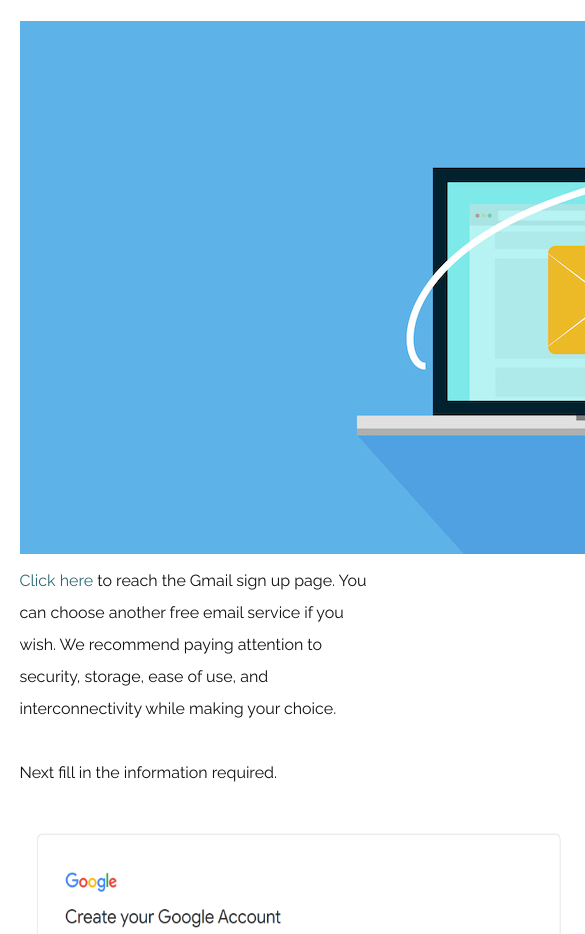
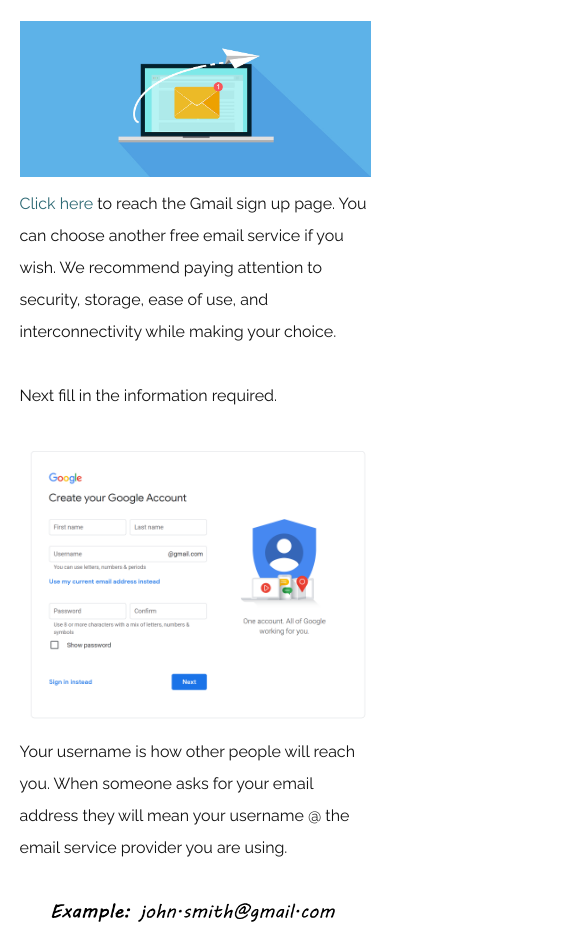
Before and after one commit to TiaMcDowell/nwhacks-intronet, a plain HTML site: page public/article-set_up_email.html in a window 390 px wide. Shown: the part 289-1223 px from the top of the page, 585 px wide, since content can reach past the window. Drawn offline with nearby package versions, Linux system fonts and the light colour scheme; a script that the page names is missing.

Commit message:
make images responsive

```diff
--- a/public/article-set_up_email.html
+++ b/public/article-set_up_email.html
@@ -7,7 +7,7 @@
 <html>
 
     <head>
-        <title>Generic - Introspect by TEMPLATED</title>
+        <title>How to get an email address | intronet</title>
         <meta charset="utf-8" />
         <meta name="viewport" content="width=device-width, initial-scale=1, user-scalable=no" />
         <link rel="stylesheet" href="style.css" />
@@ -18,7 +18,7 @@
         <!-- Header -->
         <header id="header">
             <div class="inner">
-
+              <a href="index.html" class="logo">intronet</a>
 
               <!-- Navigation Bar -->
               <nav id="nav">
@@ -38,13 +38,13 @@
                     <h1>How to get an email address? </h1>
                     <p>In this guide we will help you set up your own email address</p>
                 </header>
-                <center><a href="#"></a><img src="images/email-thumnail.jpg" /></a></center>
+                <center><a href="#"></a><img id="email-image-1" alt="Email Thimbnail" src="images/email-thumnail.jpg" class="responsive"></a></center>
                 <p><a href="https://accounts.google.com/signup/v2/webcreateaccount?flowName=GlifWebSignIn&flowEntry=SignUp" target="_blank" >Click here </a> to reach the Gmail sign up page. You can choose another free email service if you wish.
                     We recommend paying attention to security, storage, ease of use, and interconnectivity while making your choice.</p>
                 <p>Next fill in the information required.</p>
-            <center><a href="#"></a><img src="images/sign_up_1.png" style="width:550px;height:500px;"/></a></center>
+            <center><a href="#"></a><img id="email-image-2" src="images/sign_up_1.png" ></a></center>
                 <p>Your username is how other people will reach you. When someone asks for your email address they will mean your username @ the email service provider you are using. </p>
-            <center><a href="#"></a><img src="images/example.png" style="width:300px;height:40px;"/></a></center>
+            <center><a href="#"></a><img id="email-image-3" src="images/example.png" ></a></center>
                 <p> Next, you should choose a password. Make sure your password isn’t easy to guess. We recommend you using a combination of numbers, symbols, and letters. Make sure you remember your password our note it down somewhere to be safe!</p>
                 <p> Next, you will need to enter either a phone number or a secondary email address to ensure the safety of your account. You can learn more by <a href="https://support.google.com/accounts/answer/1733224?hl=en" target="_blank" > clicking here </a>  why Google requires this information.</p>
                 <p> Finally, give the terms and conditions a read. If you are okay with them, click I agree. Congratulations! You now have an email account. Next time you want to use your email, you will need your password and user name to log in. </p>
--- a/public/style.css
+++ b/public/style.css
@@ -9,6 +9,22 @@
 */
 
 /* Reset */
+#email-image-1 {
+	width: 100%;
+	height: auto;
+}
+
+#email-image-2 {
+	width: 100%;
+	height: auto;
+	max-width: 550px;
+}
+
+#email-image-3 {
+	width: 100%;
+	height: auto;
+	max-width: 300px;
+}
 
 #search-text {
 
```
Also changed, not shown: public/search.html (+8 -1 lines).
